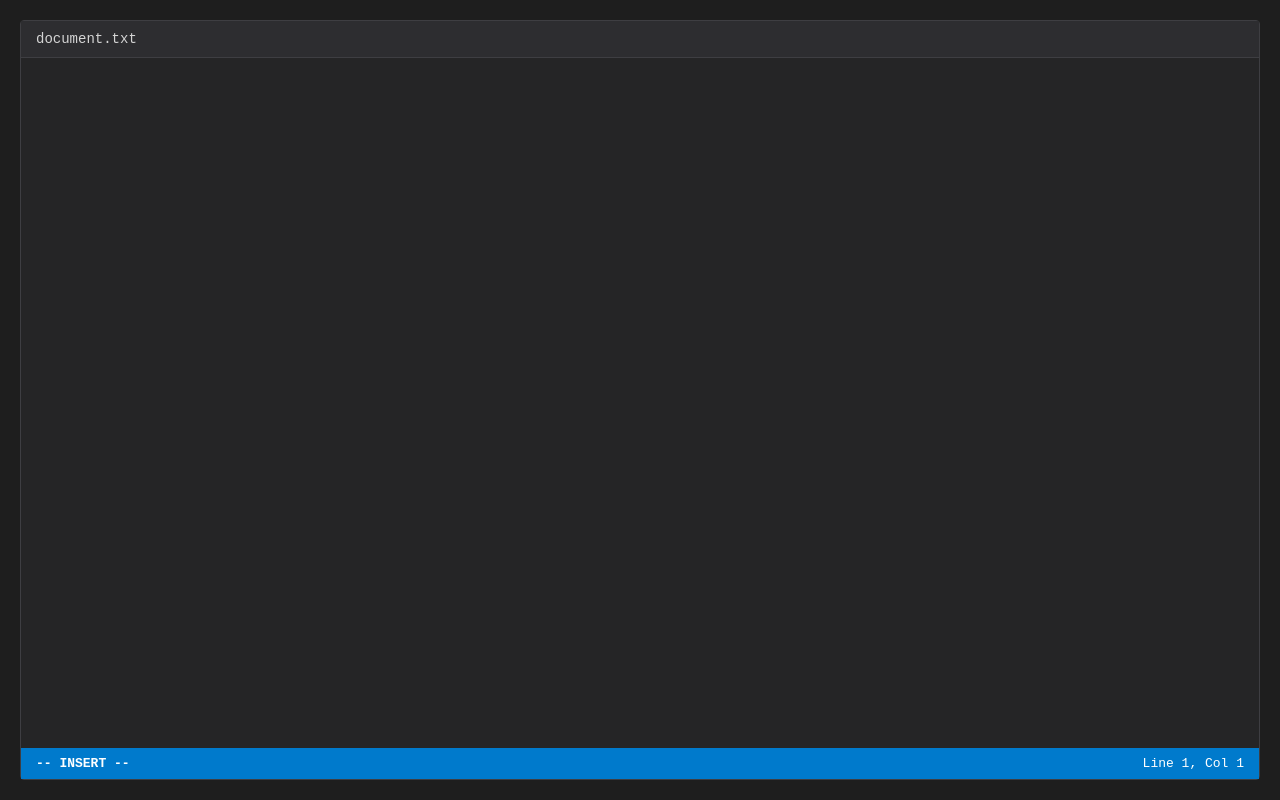
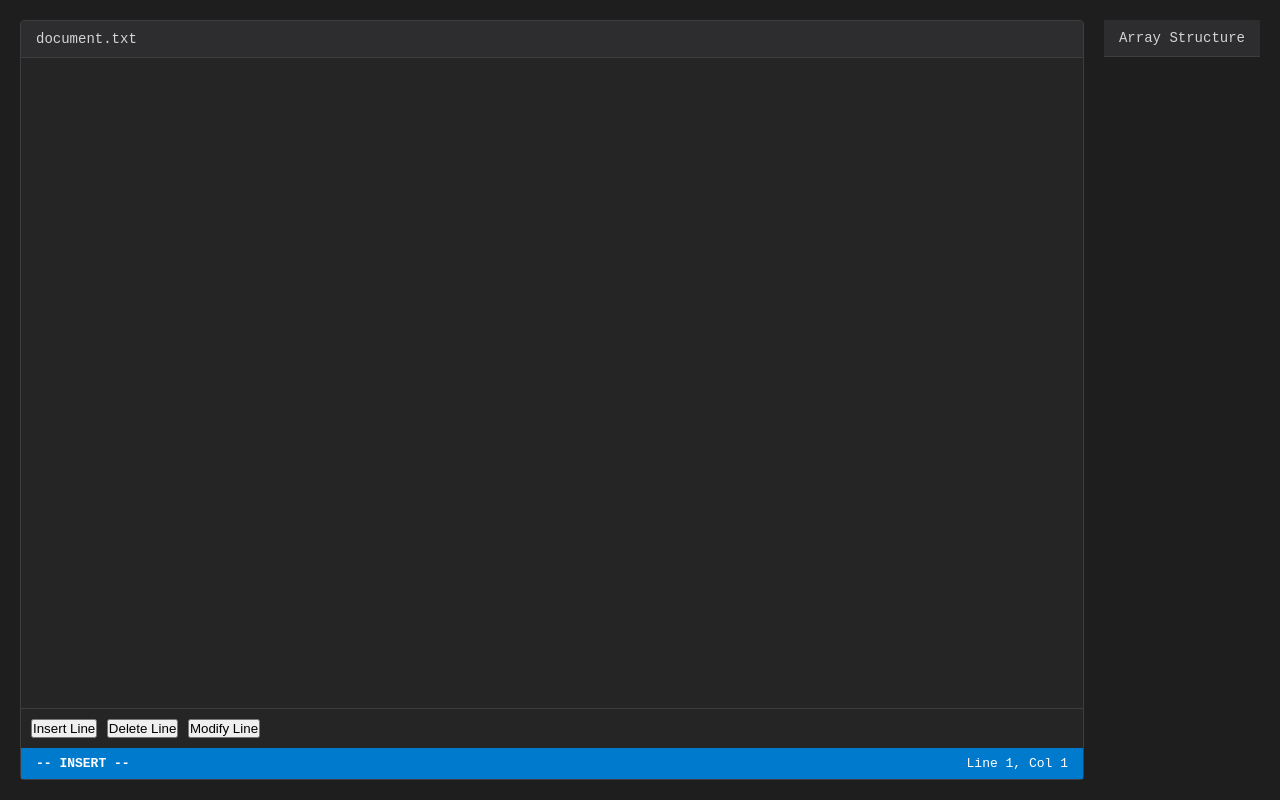
Before and after one commit to LeoAntunesBrombilla/browser-editor, a website with bundled scripts: page public/index.html in a window 1280 px wide. Built offline with nearby package versions, Linux system fonts and the light colour scheme.

Commit message:
change to import approach

```diff
--- a/public/index.html
+++ b/public/index.html
@@ -89,11 +89,22 @@
             <div class="editor-content">
                 <textarea id="editor" spellcheck="false"></textarea>
             </div>
+            <div class="controls" style="padding: 10px; border-top: 1px solid #3e3e42;">
+                <button id="btn-insert">Insert Line</button>
+                <button id="btn-delete">Delete Line</button>
+                <button id="btn-modify">Modify Line</button>
+            </div>
             <div class="status-bar">
                 <span class="mode-indicator">-- INSERT --</span>
                 <span class="cursor-position">Line 1, Col 1</span>
             </div>
         </div>
+        <div class="visualization-section">
+            <div class="editor-header">Array Structure</div>
+            <div id="array-visual" class="editor-content">
+        </div>
     </div>
+    </div>
+    <script type="module" src="index.js"></script>
 </body>
 </html>
--- a/src/index.js
+++ b/public/index.js
@@ -1,3 +1,5 @@
+import TextBuffer from '../src/components/Text-Buffer.js';
+
 console.log("Editor initialized");
 
 // Temporary placeholder logic — will be replaced by TextBuffer soon
--- a/src/components/Text-Buffer.js
+++ b/src/components/Text-Buffer.js
@@ -29,4 +29,4 @@ class TextBuffer  {
     }
 }
 
-module.exports = { TextBuffer };
+export default TextBuffer;
```
Also changed, not shown: package.json (+4 -4 lines), tests/components/Text-Buffer.test.js (+2 -2 lines), README.md, 1 other file.
